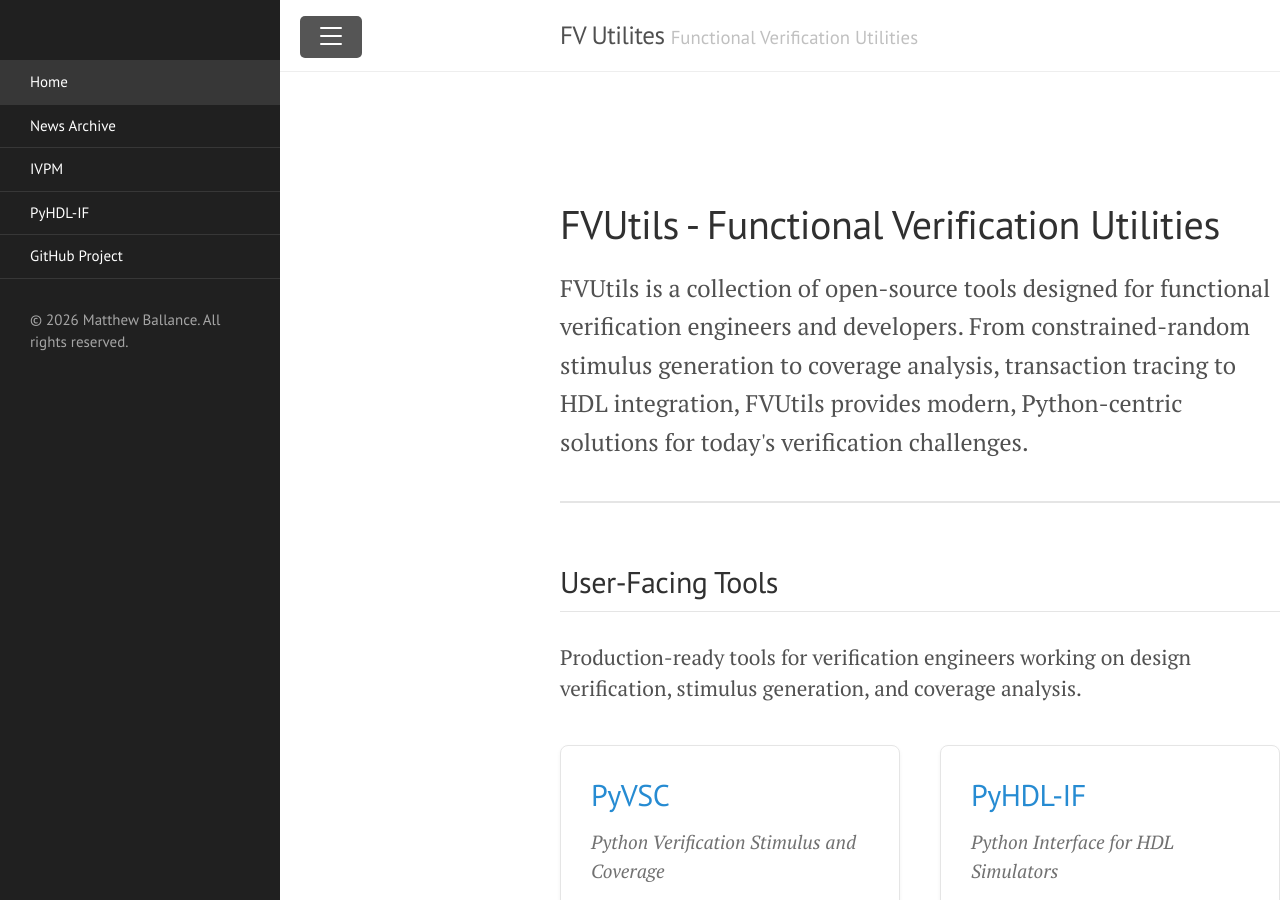
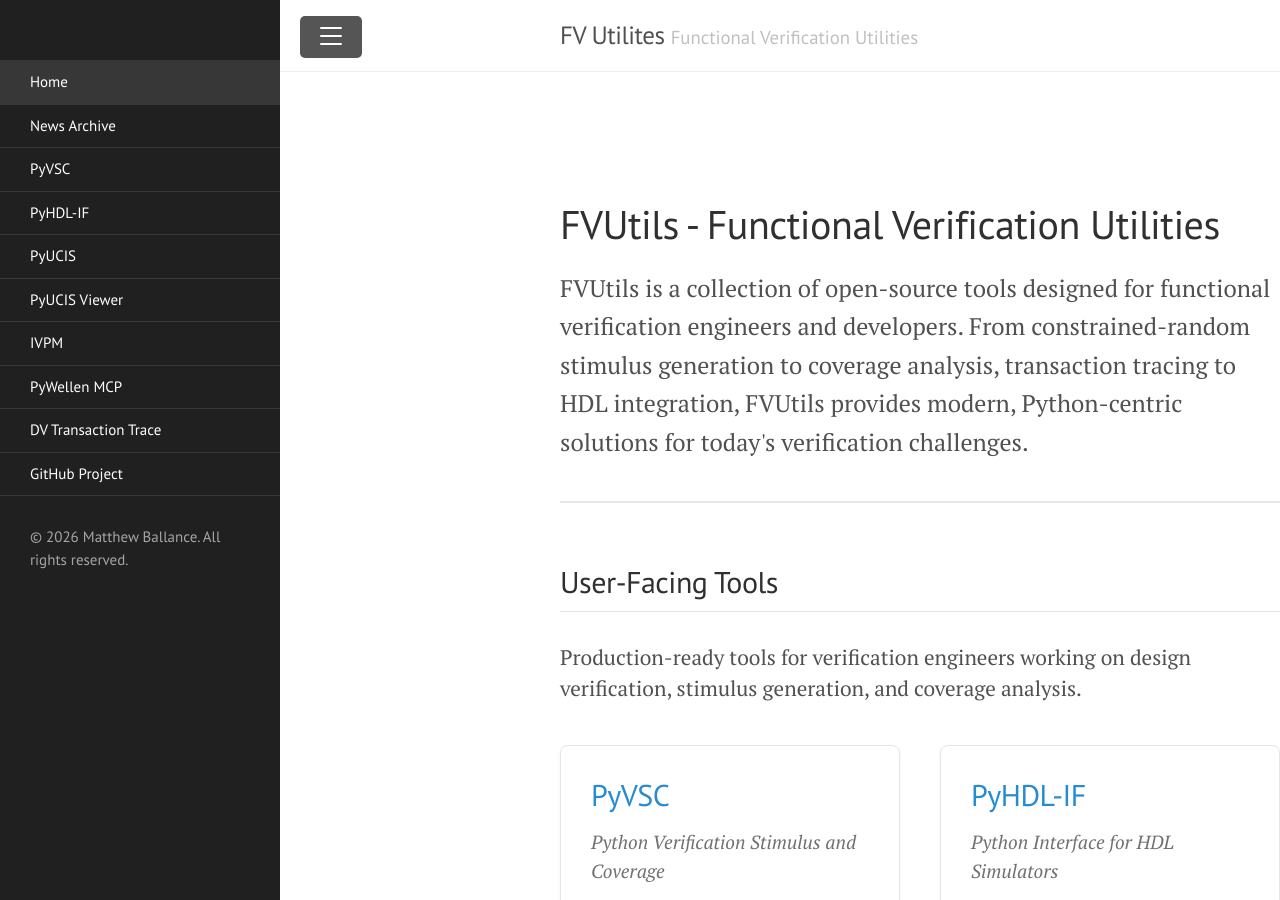
Before and after one commit to fvutils/fvutils.github.io, a Jekyll site: the page built from index.md, in a window 1280 px wide and 900 px high. Built offline with Jekyll 4.4.1, drawn with Linux system fonts in a browser that asks for light colours.

Commit message:
Add all project links to sidebar

```diff
--- a/_includes/sidebar.html
+++ b/_includes/sidebar.html
@@ -29,8 +29,13 @@
     <a class="sidebar-nav-item" href="http://tblink-rpc.github.io/tblink-rpc-docs/index.html">Documentation</a>
     <a class="sidebar-nav-item" href="{{ site.github.repo }}/archive/v{{ site.version }}.zip">Download</a>
     -->
+    <a class="sidebar-nav-item" href="https://pyvsc.readthedocs.io">PyVSC</a>
+    <a class="sidebar-nav-item" href="{{ site.rooturl }}/pyhdl-if">PyHDL-IF</a>
+    <a class="sidebar-nav-item" href="{{ site.rooturl }}/pyucis">PyUCIS</a>
+    <a class="sidebar-nav-item" href="{{ site.rooturl }}/pyucis-viewer">PyUCIS Viewer</a>
     <a class="sidebar-nav-item" href="{{ site.rooturl }}/ivpm">IVPM</a>
-    <a class="sidebar-nav-item" href="{{ site.rooturl }}/pyhdl-if">PyHDL-IF</a>
+    <a class="sidebar-nav-item" href="{{ site.rooturl }}/pywellen-mcp">PyWellen MCP</a>
+    <a class="sidebar-nav-item" href="https://github.com/fvutils/dv-transaction-trace">DV Transaction Trace</a>
     <a class="sidebar-nav-item" href="{{ site.github.repo }}">GitHub Project</a>
     <!--
     <span class="sidebar-nav-item">Currently v{{ site.version }}</span>
```
